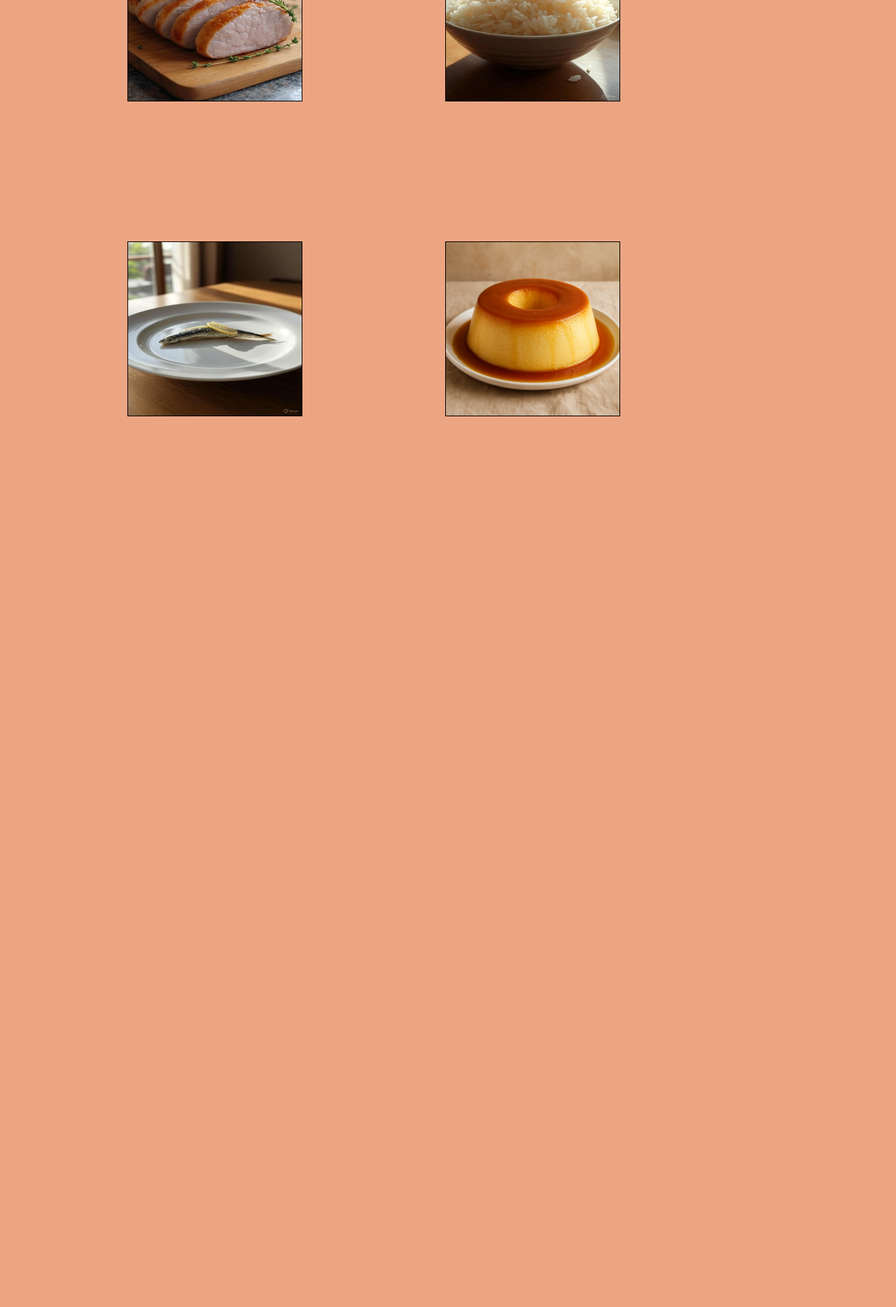
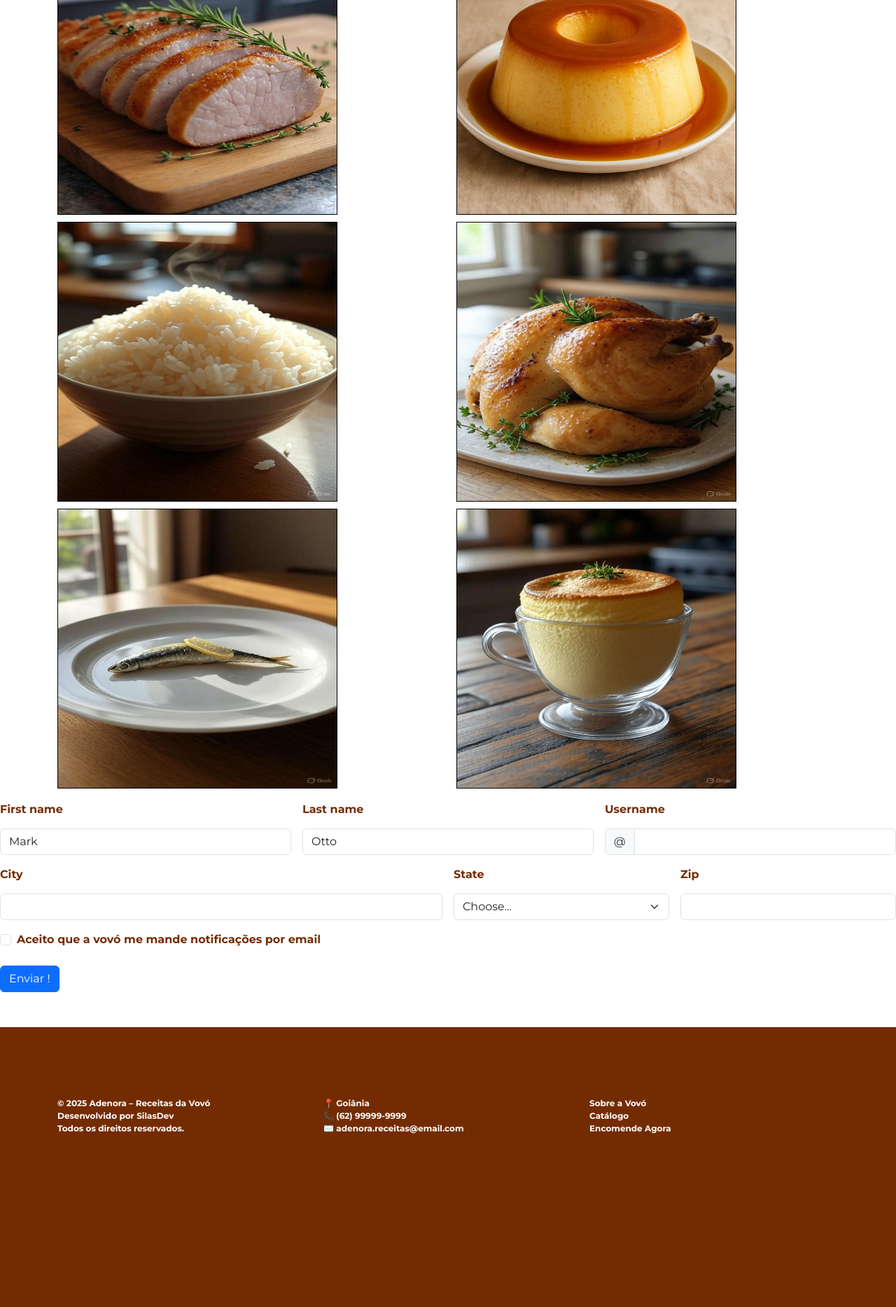
Before and after one commit to SILAS-JOB/Site-Receitas-ex-, a PHP site: page / in a window 1280 px wide. Shown: the part 801-2669 px from the top of the page at 70% size. Before the commit the page ends 1396 px from the top, so only its background shows below. Run offline with PHP 8.4, Linux system fonts and the light colour scheme.

Commit message:
quase finalizado

```diff
--- a/index.html
+++ b/index.html
@@ -6,16 +6,20 @@
     <title>Site FreeLance ?Receitas!</title>
     <link href="https://cdn.jsdelivr.net/npm/bootstrap@5.3.6/dist/css/bootstrap.min.css" rel="stylesheet" integrity="sha384-4Q6Gf2aSP4eDXB8Miphtr37CMZZQ5oXLH2yaXMJ2w8e2ZtHTl7GptT4jmndRuHDT" crossorigin="anonymous">
     <script src="https://cdn.jsdelivr.net/npm/bootstrap@5.3.6/dist/js/bootstrap.bundle.min.js" integrity="sha384-j1CDi7MgGQ12Z7Qab0qlWQ/Qqz24Gc6BM0thvEMVjHnfYGF0rmFCozFSxQBxwHKO" crossorigin="anonymous"></script>
+    <link rel="preconnect" href="https://fonts.googleapis.com">
+    <link rel="preconnect" href="https://fonts.gstatic.com" crossorigin>
+    <link href="https://fonts.googleapis.com/css2?family=Montserrat:ital,wght@0,100..900;1,100..900&display=swap" rel="stylesheet">
     <link rel="stylesheet" href="styles.css">
     <script src="script.js" defer></script>
 </head>
 <body>
+    <img id="pattern" src="images/Food_Pattern_5_01.jpg">
     <div class="container">
         <div class="row">
             <div class="col">
-                <nav id="menu" class="navbar navbar-expand-lg ">
+                <nav id="menu" class="navbar navbar-expand-lg">
                     <div class="container-fluid">
-                        <a class="navbar-brand" href="#">Receitas da Vovó</a>
+                        <a class="navbar-brand">Receitas da Vovó</a>
                         <button class="navbar-toggler" type="button" data-bs-toggle="collapse" data-bs-target="#navbarNav" aria-controls="navbarNav" aria-expanded="false" aria-label="Toggle navigation">
                             <span class="navbar-toggler-icon"></span>
                         </button>
@@ -25,15 +29,16 @@
                                     <a class="nav-link active" aria-current="page" href="#biography">Origem</a>
                                 </li>
                                 <li class="nav-item">
-                                    <a class="nav-link" href="#galery">Catálogo</a>
+                                    <a class="nav-link" href="#gallery">Catálogo</a>
                                 </li>
                                 <li class="nav-item">
-                                    <a class="nav-link" href="#encomenda">Encomende Agora!</a>
+                                    <a class="nav-link" href="request.html">Encomende Agora!</a>
                                 </li>
                             </ul>
                         </div>
                     </div>
                 </nav>
+            </div>
         </div>
         <div class="row">
             <div class="col" id="biography">
@@ -41,26 +46,132 @@
             </div>
             <div class="col" id="biography">
                 <h2 class="fst-italic">Quem sou eu ?</h2>
-                    <p>Olá, eu me chamo Adenora, uma simples goiana de 84 anos com um sonho, o sonho de mostrar para o mundo o meu talento na cozinha. <br>
+                <p>
+                    Olá, eu me chamo Adenora, uma simples goiana de 84 anos com um sonho, o sonho de mostrar para o mundo o meu talento na cozinha. <br>
                     Então decidi contratar um profissional para montar a minha galeria visual, com todas as minhas melhores receitas juntos de seus ingredientes. <br>
-                        Ah, e aliás, caso gostem mesmo. Podem também pedir agora mesmo, entrego eu mesmo em toda região de goiania e extensão, sempre fui uma grande corredora
+                    Ah, e aliás, caso gostem mesmo. Podem também <a href="request.html">pedir agora</a> mesmo, entrego eu mesmo em toda região de goiania e extensão, sempre fui uma grande corredora
                 </p>
             </div>
         </div>
     </div>
-    </div>
     <!--Divisória entre um container e outro-->
-    <h2 id="galery-title">Catálogo</h2>
+
+    <h2 id="gallery">Catálogo</h2>
     <div class="container">
         <div class="row">
             <div class="col">
+                <div class="food-box">
                     <img src="images/lombo.jpg" class="food" id="food1">
+                </div>
+                <div class="food-box">
                     <img src="images/arroz.jpg" class="food" id="food2">
+                </div>
+                <div class="food-box">
                     <img src="images/sardinha.jpg" class="food" id="food3">
+                </div>
+            </div>
+            <div class="col">
+                <div class="food-box">
                     <img src="images/pudim.png" class="food" id="food4">
-                <img src="images/frango.jpg" class="food id
+                </div>
+                <div class="food-box">
+                    <img src="images/frango.jpg" class="food" id="food5">
+                </div>
+                <div class="food-box">
+                    <img src="images/suflê.jpg" class="food" id="food6">
                 </div>
             </div>
         </div>
+    </div>
+    <h2></h2>
+    <form class="row g-3 needs-validation" method="POST" action="request.php" novalidate>
+    <div class="col-md-4">
+        <label for="validationCustom01" class="form-label">First name</label>
+        <input type="text" class="form-control" id="validationCustom01" value="Mark" required>
+        <div class="valid-feedback">
+        Looks good!
+        </div>
+    </div>
+    <div class="col-md-4">
+        <label for="validationCustom02" class="form-label">Last name</label>
+        <input type="text" class="form-control" id="validationCustom02" value="Otto" required>
+        <div class="valid-feedback">
+        Looks good!
+        </div>
+    </div>
+    <div class="col-md-4">
+        <label for="validationCustomUsername" class="form-label">Username</label>
+        <div class="input-group has-validation">
+        <span class="input-group-text" id="inputGroupPrepend">@</span>
+        <input type="text" class="form-control" id="validationCustomUsername" aria-describedby="inputGroupPrepend" required>
+        <div class="invalid-feedback">
+            Please choose a username.
+        </div>
+        </div>
+    </div>
+    <div class="col-md-6">
+        <label for="validationCustom03" class="form-label">City</label>
+        <input type="text" class="form-control" id="validationCustom03" required>
+        <div class="invalid-feedback">
+        Please provide a valid city.
+        </div>
+    </div>
+    <div class="col-md-3">
+        <label for="validationCustom04" class="form-label">State</label>
+        <select class="form-select" id="validationCustom04" required>
+        <option selected disabled value="">Choose...</option>
+        <option>...</option>
+        </select>
+        <div class="invalid-feedback">
+        Please select a valid state.
+        </div>
+    </div>
+    <div class="col-md-3">
+        <label for="validationCustom05" class="form-label">Zip</label>
+        <input type="text" class="form-control" id="validationCustom05" required>
+        <div class="invalid-feedback">
+        Please provide a valid zip.
+        </div>
+    </div>
+    <div class="col-12">
+        <div class="form-check">
+        <input class="form-check-input" type="checkbox" value="" id="invalidCheck" required>
+        <label class="form-check-label" for="invalidCheck">
+            Aceito que a vovó me mande notificações por email
+        </label>
+        <div class="invalid-feedback">
+            You must agree before submitting.
+        </div>
+        </div>
+    </div>
+    <div class="col-12">
+        <button class="btn btn-primary" type="submit">Enviar !</button>
+    </div>
+    </form>
+    <footer>
+        <div class="container">
+            <div class="row">
+                <div class="col">
+                    <p>© 2025 Adenora – Receitas da Vovó<br>
+                    Desenvolvido por <a href="https://www.linkedin.com/in/luiseduardoti/">SilasDev</a><br>
+                    Todos os direitos reservados.</p>
+                </div>
+                <div class="col">
+                    <p>
+                    📍 Goiânia<br>
+                    📞 (62) 99999-9999<br>
+                    ✉️ adenora.receitas@email.com
+                    </p>
+                </div>
+                <div class="col">
+                    <p>
+                    <a href="#biography">Sobre a Vovó</a><br>
+                    <a href="#gallery">Catálogo</a><br>
+                    <a href="request.html">Encomende Agora</a><br>
+                    </p>
+                </div>
+            </div>
+        </div>
+    </footer>
 </body>
 </html>
--- /dev/null
+++ b/request.php
@@ -0,0 +1,3 @@
+<?php
+if ($_SERVER["REQUEST_METHOD"] == "POST") {}
+?>
--- a/script.js
+++ b/script.js
@@ -1,17 +1,49 @@
-var num1 = promt("Enter a number: ");
-var num2 = promt("Enter a second number: ");
+/*
+Javascript puro feito com a intenção de adicionar a interagibilidade do site, adicionei a explicação.
+*/
 
-var op = prompt("Choose an operation: ");
+const pratos = [
+    { id: 'food1', texto: 'Lombo de Porco Assado' },
+    { id: 'food2', texto: 'Arroz Cozido Soltinho' },
+    { id: 'food3', texto: 'Sardinha solitária' },
+    { id: 'food4', texto: 'Pudim suculento diabético' },
+    { id: 'food5', texto: 'Frango assado na brasa' },
+    { id: 'food6', texto: 'Suflê de queijo' }
+];
 
-if (op === "soma") {
-    var soma = num1 + num2;
-    return soma;
-} else if (op === "subtracao") {
-    var subtracao = num1 - num2;
-    return subtracao;
-} else {
-    document.write("Operação inválida. Por favor, escolha 'soma' ou 'subtracao'.");
-    return null;
+function textoExplicativoToggle(elemento, descricao) {
+    if (elemento.dataset.estado === 'texto') {
+        const imagem = document.createElement('img');
+        imagem.src = elemento.dataset.srcOriginal;
+        imagem.className = 'food';
+        imagem.id = elemento.id;
+        imagem.dataset.estado = 'imagem';
+        imagem.onclick = () => textoExplicativoToggle(imagem, descricao);
+        elemento.replaceWith(imagem);
+    } else {
+        elemento.dataset.srcOriginal = elemento.src;
+        elemento.dataset.estado = 'texto';
+
+        const textoDiv = document.createElement('div');
+        textoDiv.className = 'food-box';
+        textoDiv.textContent = descricao;
+        textoDiv.id = elemento.id;
+        textoDiv.dataset.srcOriginal = elemento.src;
+        textoDiv.dataset.estado = 'texto';
+        textoDiv.onclick = () => textoExplicativoToggle(textoDiv, descricao);
+
+        elemento.replaceWith(textoDiv);
+    }
 }
 
-document.write("Resultado: " + resultado);
+window.onload = () => {
+    pratos.forEach(prato => {
+        const el = document.getElementById(prato.id);
+        if (el) {
+            el.dataset.estado = 'imagem'; // Inicializa estado
+            el.onclick = () => textoExplicativoToggle(el, prato.texto);
+        }
+    });
+};
+
+alert("Seja bem vindo ao meu Site! \n Aproveita e me segue no linkedin  \n www.linkedin.com/in/luiseduardoti/")
--- a/styles.css
+++ b/styles.css
@@ -1,7 +1,20 @@
+* {
+    font-family:"Montserrat", "sans-serif" !important;
+    scroll-behavior: smooth;
+    overflow-x: hidden;
+}
 
 
+#pattern {
+    z-index: -100000;
+    position: fixed;
+    width: 100%;
+    height: 100vh;
+}
+
 body {
-    background-color: #ECA583;
+    color: #732C02 !important;
+    font-weight: bold;
 }
 
 #menu {
@@ -22,6 +35,11 @@ body {
     color: white !important;
 }
 
+a {
+    color: #FFF;
+    text-decoration: none;
+}
+
 #biography {
     margin-top: 150px;
 }
@@ -32,19 +50,41 @@ body {
     border: 1px solid #000;
 }
 
-#galeria-title {
-    margin-top: 100px;
-    margin-left: 20px;
-}
 
-#galeria-images {
-    width: 100px;
-    height: 100px;
+.food-box {
+    width: 400px;
+    height: 400px;
+    background-color: white;
+    margin-bottom: 10px;
+    text-align: center;
+    display: flex;
+    justify-content: center;
+    align-items: center;
 }
 
 .food {
-    width: 250px;
-    height: 250px;
+    width: 400px !important;
+    height: 400px;
     border: 1px solid #000;
-    margin: 100px;
+    cursor: pointer;
 }
+
+#gallery {
+    margin-top: 100px;
+    background-color: #732C02;
+    color: #fff;
+    height: 50px;
+}
+
+footer {
+    background-color: #732C02;
+    margin-top: 50px;
+    width: 100%;
+    height: 50vh;
+    color: #FFF
+}
+
+footer p {
+    font-size: 12px;
+    margin-top: 100px;
+}
```
Also changed, not shown: README.md (deleted), 3 other files. Lines whose indentation alone changed are shown as unchanged.
